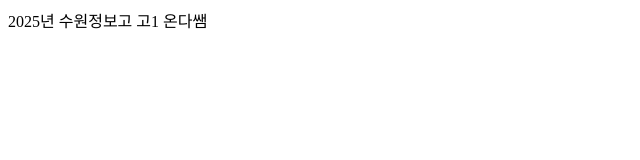
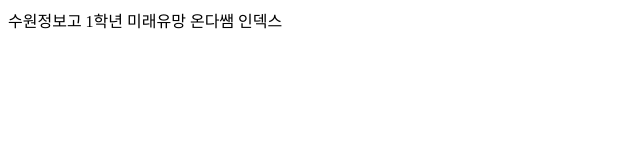
Before and after one commit to onda01/profile, a plain HTML site: page index.html in a window 1280 px wide. Shown: the whole page, without its empty margins (0-640 px from the left). Drawn offline with Linux system fonts and the light colour scheme.

Commit message:
Update index.html
title 수정

```diff
--- a/index.html
+++ b/index.html
@@ -4,9 +4,9 @@
 <head>
   <meta charset="UTF-8" />
   <meta name="viewport" content="width=device-width, initial-scale=1.0" />
-  <title>너의 이름은 미래유망</title>
+  <title>index | 수원정보고 1학년 미래유망 온다쌤 인덱스</title>
 </head>
 <body>
-  2025년 수원정보고 고1 온다쌤
+  수원정보고 1학년 미래유망 온다쌤 인덱스
 </body>
 </html>
```
